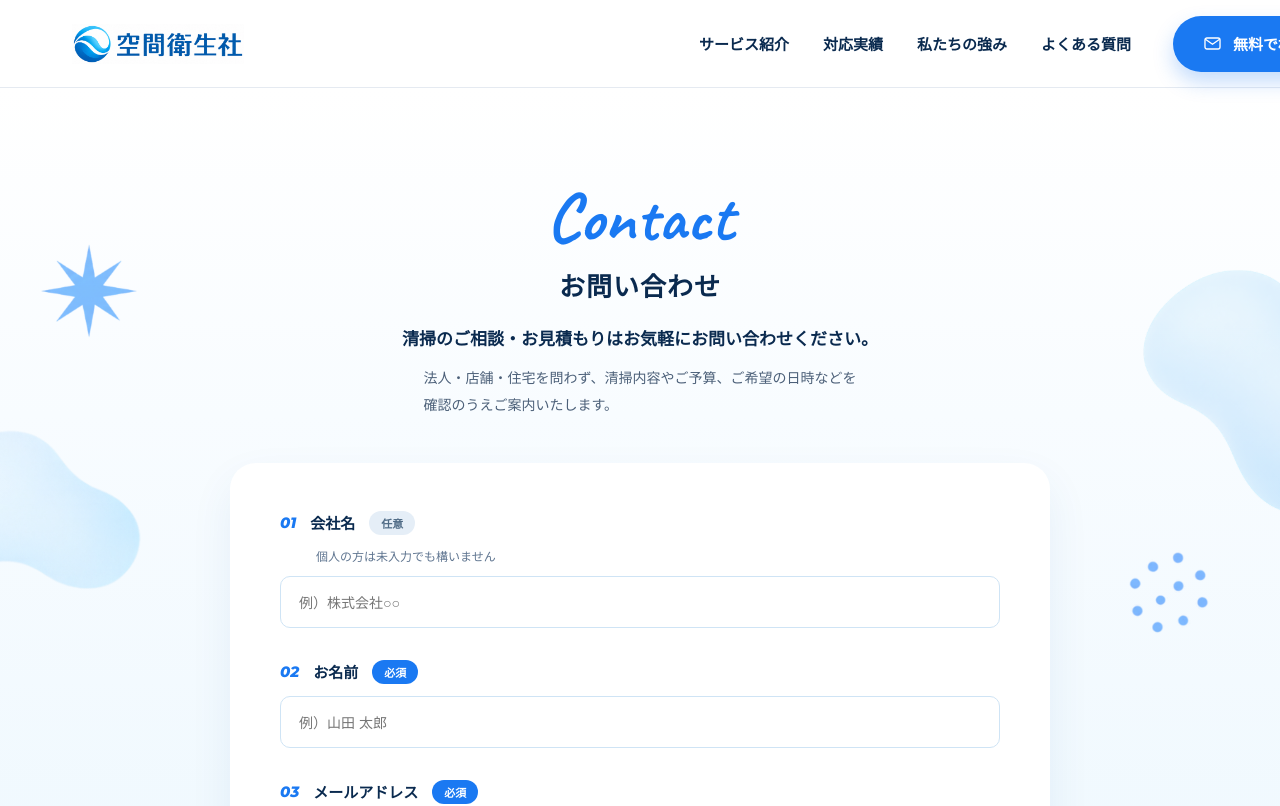
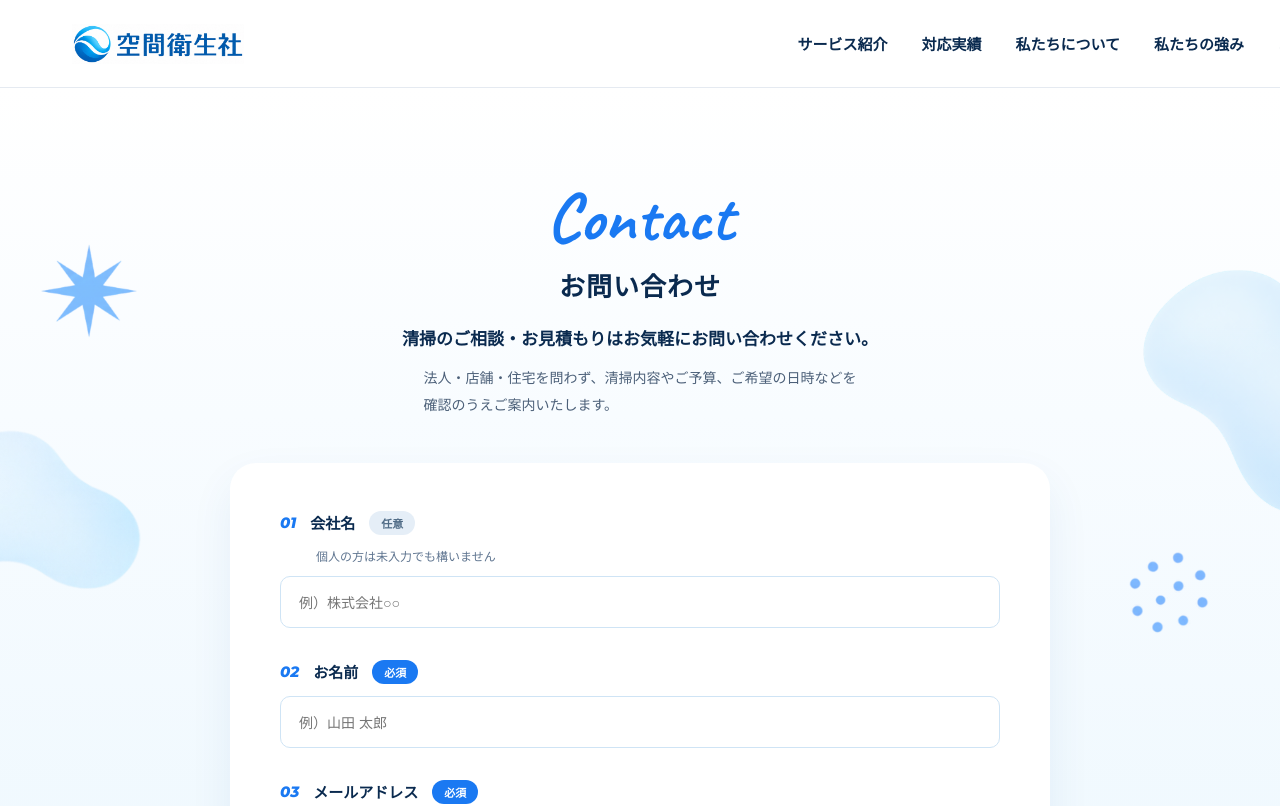
Before and after one commit to cubotax/kukaneiseisha-lp, a Next.js app in the folder nextjs-app/: page /contact in a window 1280 px wide. Shown: the top 806 px of the page. Built offline with nearby package versions, Linux system fonts and the light colour scheme.

Commit message:
Refine header navigation and contact page

```diff
--- a/nextjs-app/src/app/company/page.js
+++ b/nextjs-app/src/app/company/page.js
@@ -74,7 +74,9 @@ export default function CompanyPage() {
             <div className={styles.companyRow}>
               <div className={styles.companyLabel}>Webサイト</div>
               <div className={styles.companyValue}>
-                kukaneiseisha.com
+                <a href="https://kukaneiseisha.com">
+                  https://kukaneiseisha.com
+                </a>
               </div>
             </div>
           </div>
--- a/nextjs-app/src/app/globals.css
+++ b/nextjs-app/src/app/globals.css
@@ -2359,3 +2359,59 @@ button {
     top: 155px !important;
   }
 }
+
+/* ===== PC Header text link hover ===== */
+@media (min-width: 768px) {
+  .pc-nav > a {
+    position: relative !important;
+    transition: color .22s ease !important;
+  }
+
+  .pc-nav > a::after {
+    content: "" !important;
+    position: absolute !important;
+    left: 0 !important;
+    bottom: -7px !important;
+    width: 100% !important;
+    height: 2px !important;
+    border-radius: 999px !important;
+    background: #1a79f2 !important;
+    transform: scaleX(0);
+    transform-origin: left center;
+    transition: transform .24s ease;
+  }
+
+  .pc-nav > a:hover {
+    color: #1a79f2 !important;
+  }
+
+  .pc-nav > a:hover::after {
+    transform: scaleX(1);
+  }
+}
+
+/* ===== Contact dedicated page mobile refine ===== */
+@media (max-width: 767px) {
+
+  /* 「清掃のご相談・お見積もりは〜」を削除 */
+  .contact-page-only .contact-lead {
+    display: none !important;
+  }
+
+  /* Contact / お問い合わせ を中央揃え */
+  .contact-page-only .contact-en,
+  .contact-page-only .contact-jp {
+    width: 100% !important;
+    text-align: center !important;
+  }
+
+  /* 説明文を横幅いっぱいに */
+  .contact-page-only .contact-copy {
+    width: 100% !important;
+    max-width: none !important;
+    margin-left: 0 !important;
+    margin-right: 0 !important;
+    margin-top: 24px !important;
+    text-align: left !important;
+  }
+}
--- a/nextjs-app/src/components/Header.jsx
+++ b/nextjs-app/src/components/Header.jsx
@@ -94,55 +94,12 @@ export default function Header() {
             gap: 34,
           }}
         >
-          <a href="#services" style={navStyle}>サービス紹介</a>
-          <a href="#works" style={navStyle}>対応実績</a>
-          <a href="#strengths" style={navStyle}>私たちの強み</a>
-          <a href="#faq" style={navStyle}>よくある質問</a>
+          <a href="/#services" style={navStyle}>サービス紹介</a>
+          <a href="/#works" style={navStyle}>対応実績</a>
+          <a href="/#about" style={navStyle}>私たちについて</a>
+          <a href="/#strengths" style={navStyle}>私たちの強み</a>
+          <a href="/#faq" style={navStyle}>よくある質問</a>
 
-          <a
-            href="#contact"
-            style={{
-              display: "flex",
-              alignItems: "center",
-              gap: 11,
-              height: 56,
-              padding: "0 30px",
-              marginLeft: 8,
-              borderRadius: 28,
-              background: "#1a79f2",
-              color: "#fff",
-              fontSize: 15,
-              fontWeight: 700,
-              textDecoration: "none",
-              boxShadow: "0 10px 20px rgba(26,121,242,0.26)",
-            }}
-          >
-            <svg
-              width="19"
-              height="19"
-              viewBox="0 0 24 24"
-              fill="none"
-              aria-hidden="true"
-            >
-              <rect
-                x="2.5"
-                y="5"
-                width="19"
-                height="14"
-                rx="2.5"
-                stroke="#fff"
-                strokeWidth="1.7"
-              />
-              <path
-                d="M3.5 7l8.5 6 8.5-6"
-                stroke="#fff"
-                strokeWidth="1.7"
-                strokeLinecap="round"
-                strokeLinejoin="round"
-              />
-            </svg>
-            無料で相談する
-          </a>
         </nav>
 
         <button
@@ -167,12 +124,12 @@ export default function Header() {
             className="mobile-menu-nav"
             aria-label="スマートフォンメニュー"
           >
-            <a href="#about" onClick={close}>私たちについて</a>
-            <a href="#services" onClick={close}>サービス紹介</a>
-            <a href="#works" onClick={close}>対応実績</a>
-            <a href="#strengths" onClick={close}>私たちの強み</a>
-            <a href="#faq" onClick={close}>よくある質問</a>
-            <a href="#contact" onClick={close}>お問い合わせ</a>
+            <a href="/#about" onClick={close}>私たちについて</a>
+            <a href="/#services" onClick={close}>サービス紹介</a>
+            <a href="/#works" onClick={close}>対応実績</a>
+            <a href="/#strengths" onClick={close}>私たちの強み</a>
+            <a href="/#faq" onClick={close}>よくある質問</a>
+            <a href="/contact" onClick={close}>お問い合わせ</a>
           </nav>
         </div>
       </div>
```
Also changed, not shown: nextjs-app/src/components/Footer.jsx (+1 -1 lines).
